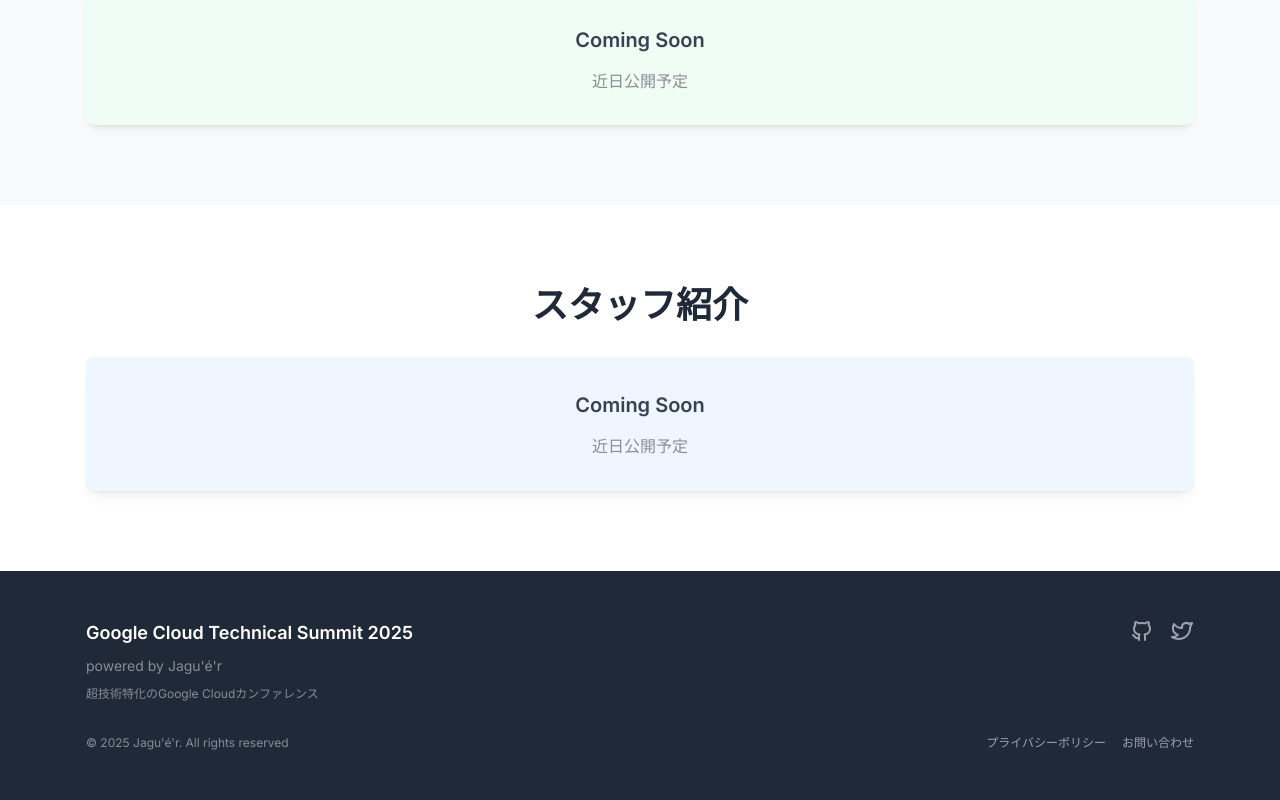
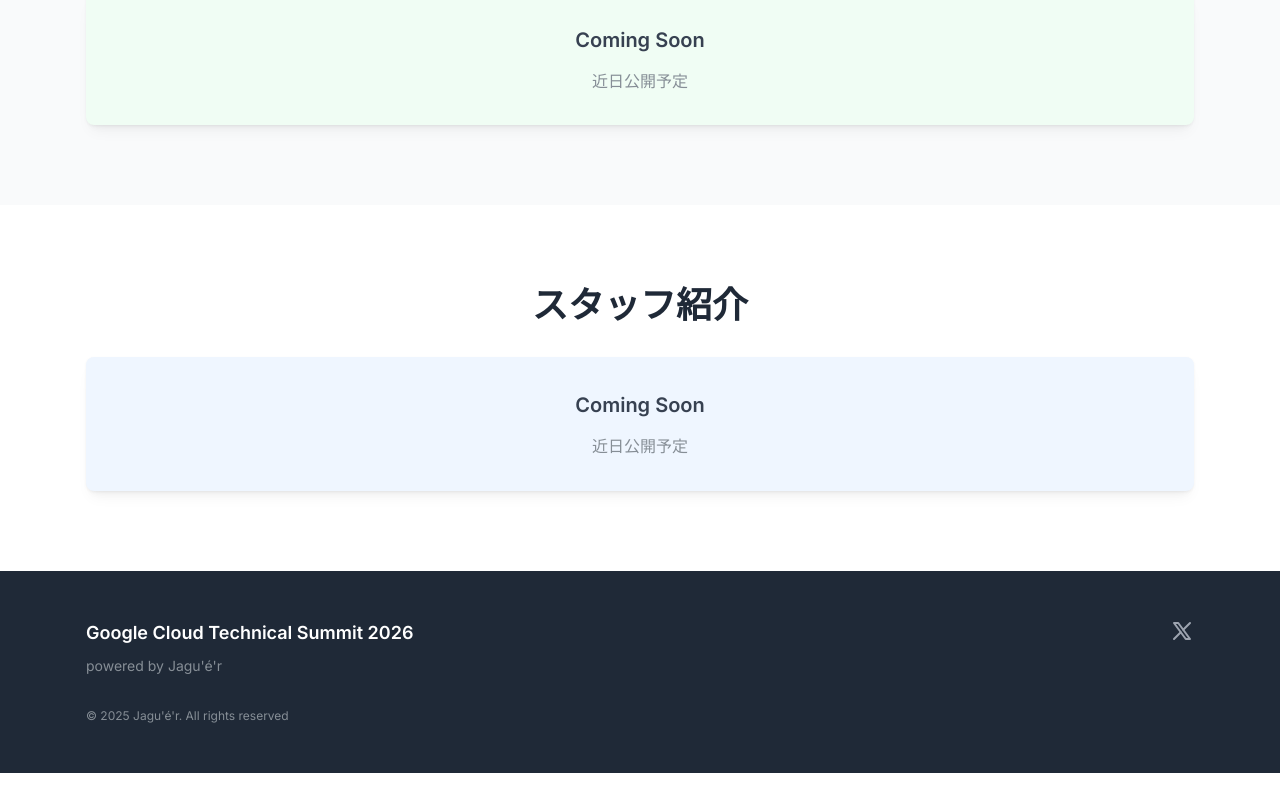
Before and after one commit to hayashit6239/hayashit6239.github.io, a Next.js app: page / in a window 1280 px wide. Shown: the part 2509-3309 px from the top of the page. After the commit the page ends 3282 px from the top, so only its background shows below. Built offline with nearby package versions, Linux system fonts and the light colour scheme; a web font is replaced by a local one.

Commit message:
[add] フッターの表示を整理

```diff
--- a/components/Footer.tsx
+++ b/components/Footer.tsx
@@ -1,6 +1,6 @@
 'use client';
 import { Container, Text, Group, Stack, Anchor } from '@mantine/core';
-import { IconBrandGithub, IconBrandTwitter } from '@tabler/icons-react';
+import { IconBrandGithub, IconBrandX } from '@tabler/icons-react';
 
 export function Footer() {
   return (
@@ -10,31 +10,20 @@
           <Group justify="space-between" align="flex-start">
             <div>
               <Text size="lg" fw={600} className="mb-2">
-                Google Cloud Technical Summit 2025
+                Google Cloud Technical Summit 2026
               </Text>
               <Text size="sm" c="dimmed">
                 powered by Jagu&apos;é&apos;r
               </Text>
-              <Text size="xs" c="dimmed" mt="xs">
-                超技術特化のGoogle Cloudカンファレンス
-              </Text>
             </div>
             <Group gap="md">
               <Anchor
-                href="https://github.com"
+                href="https://x.com/gctsjp"
                 target="_blank"
                 className="text-gray-400 hover:text-white transition-colors"
-                aria-label="GitHub"
+                aria-label="X"
               >
-                <IconBrandGithub size={24} />
-              </Anchor>
-              <Anchor
-                href="https://twitter.com"
-                target="_blank"
-                className="text-gray-400 hover:text-white transition-colors"
-                aria-label="Twitter"
-              >
-                <IconBrandTwitter size={24} />
+                <IconBrandX size={24} />
               </Anchor>
             </Group>
           </Group>
@@ -42,7 +31,7 @@
             <Text size="xs" c="dimmed">
               © 2025 Jagu&apos;é&apos;r. All rights reserved
             </Text>
-            <Group gap="md">
+            {/* <Group gap="md">
               <Anchor
                 href="#"
                 size="xs"
@@ -57,7 +46,7 @@
               >
                 お問い合わせ
               </Anchor>
-            </Group>
+            </Group> */}
           </Group>
         </Stack>
       </Container>
```
